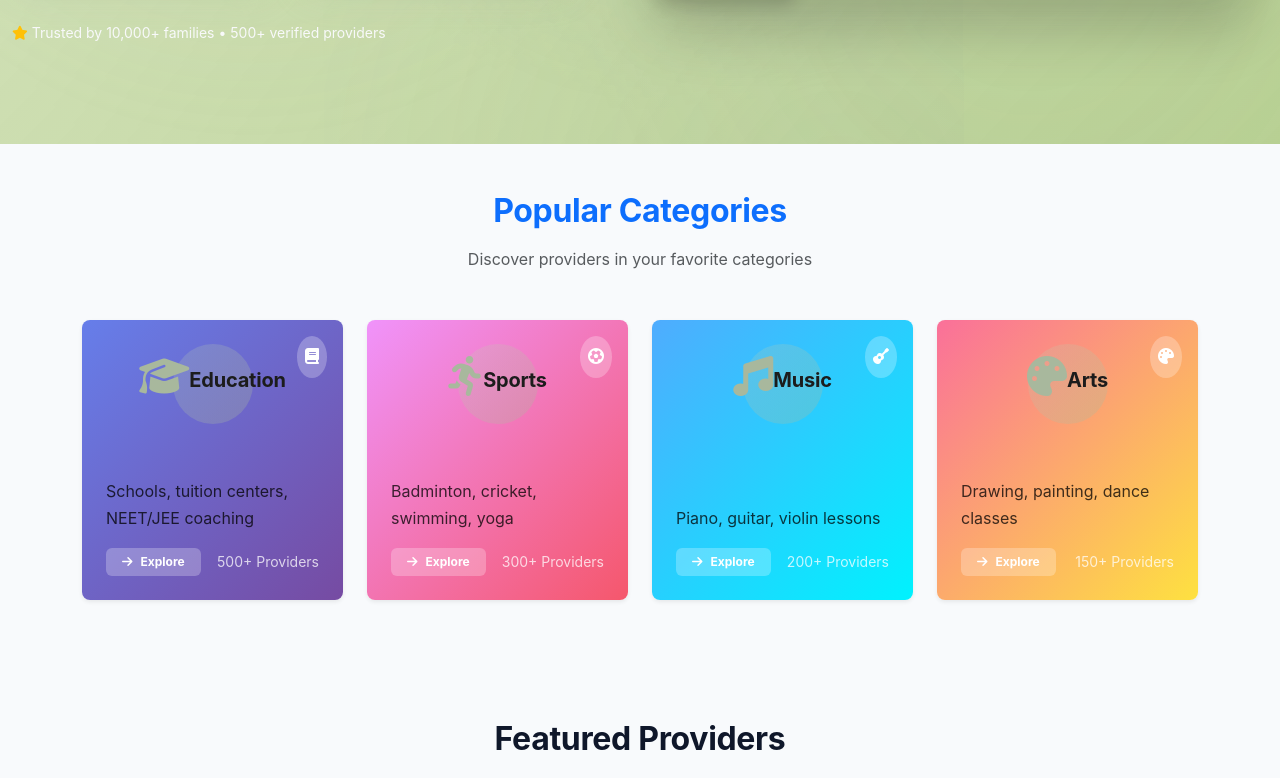
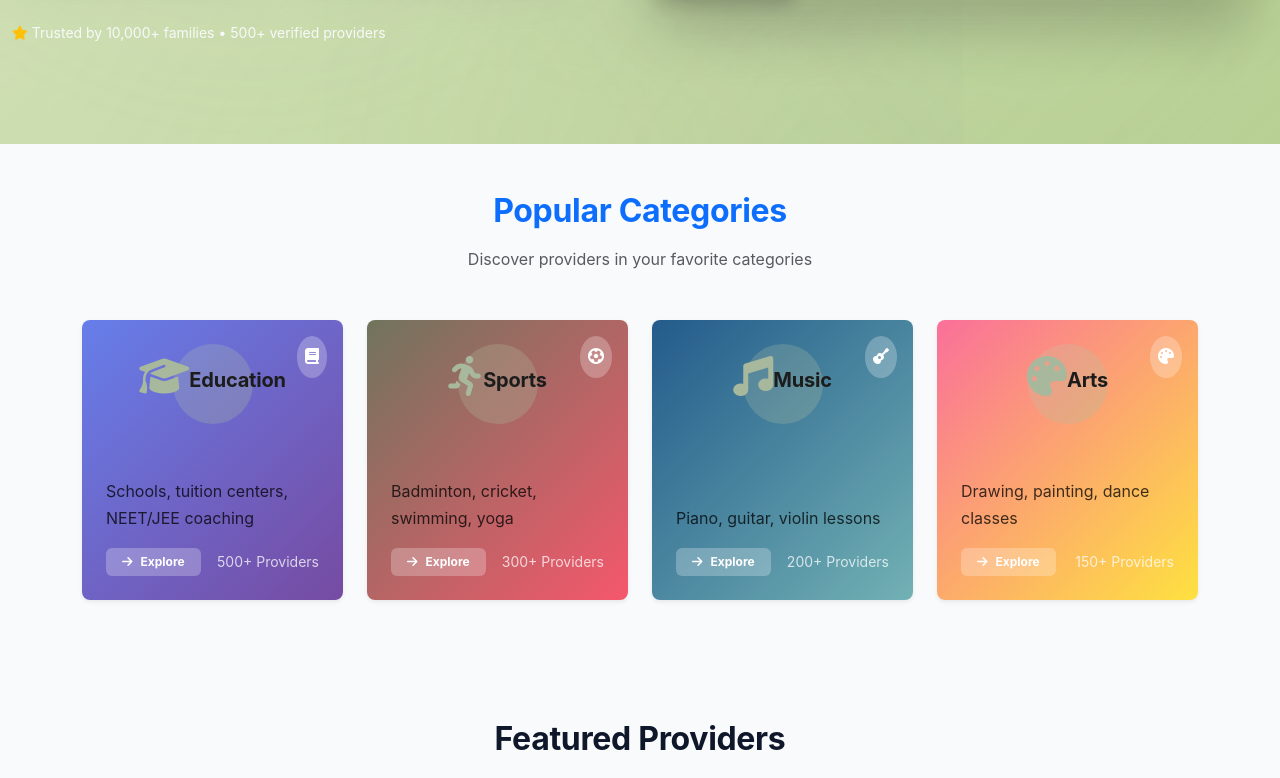
Before and after one commit to GopinathBalasubramanian/eduactivity, a React (Create React App) app in the folder frontend/: page / in a window 1280 px wide. Shown: the part 577-1355 px from the top of the page. Built offline with nearby package versions, Linux system fonts and the light colour scheme; no server answers.

Commit message:
color changes on popular catagories

```diff
--- a/frontend/src/pages/Home.js
+++ b/frontend/src/pages/Home.js
@@ -101,7 +101,7 @@ const Home = () => {
             </div>
             <div className="col-lg-3 col-md-6 mb-4">
               <Link to="/search?category=sports" className="text-decoration-none">
-                <div className="category-card position-relative overflow-hidden rounded-3 shadow-sm" style={{minHeight: '280px', background: 'linear-gradient(135deg, #f093fb 0%, #f5576c 100%)'}}>
+                <div className="category-card position-relative overflow-hidden rounded-3 shadow-sm" style={{minHeight: '280px', background: 'linear-gradient(135deg, #70745dff 0%, #f5576c 100%)'}}>
                   <div className="card-img-overlay d-flex flex-column justify-content-between p-4 text-white">
                     <div className="category-icon text-center mb-3">
                       <i className="fas fa-running fs-1 mb-3"></i>
@@ -127,7 +127,7 @@ const Home = () => {
             </div>
             <div className="col-lg-3 col-md-6 mb-4">
               <Link to="/search?category=music" className="text-decoration-none">
-                <div className="category-card position-relative overflow-hidden rounded-3 shadow-sm" style={{minHeight: '280px', background: 'linear-gradient(135deg, #4facfe 0%, #00f2fe 100%)'}}>
+                <div className="category-card position-relative overflow-hidden rounded-3 shadow-sm" style={{minHeight: '280px', background: 'linear-gradient(135deg, #235b8bff 0%, #72b1b4ff 100%)'}}>
                   <div className="card-img-overlay d-flex flex-column justify-content-between p-4 text-white">
                     <div className="category-icon text-center mb-3">
                       <i className="fas fa-music fs-1 mb-3"></i>
```
